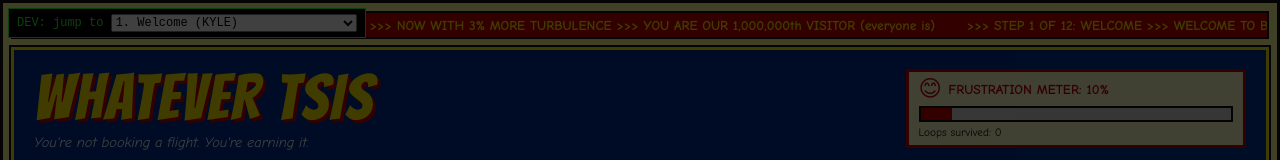
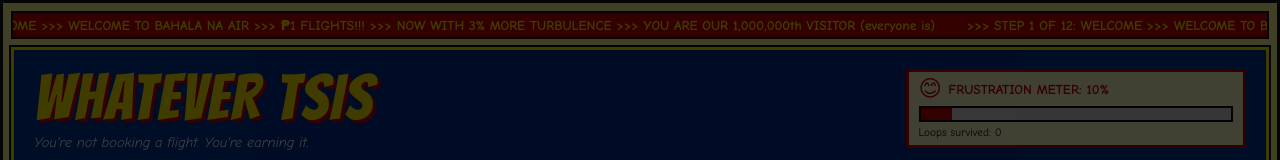
Before and after one commit to Zephyrdoestech/WhAtEvErTsIs, a React (Vite) app: page / in a window 1280 px wide. Shown: the top 160 px of the page. Built offline with nearby package versions, Linux system fonts and the light colour scheme.

Commit message:
fix: remove dev stage jumper

```diff
--- a/src/app/AppShell.css
+++ b/src/app/AppShell.css
@@ -62,6 +62,4 @@
 
 .survivor-badge { display: inline-block; margin-top: 0.5rem; padding: 0.2rem 0.6rem; background: var(--yellow); border: var(--border); color: var(--red); font: 400 1.1rem var(--font-display); letter-spacing: 0.04em; transform: rotate(-2deg); }
 
-.dev-jumper { position: fixed; left: 0.5rem; top: 0.5rem; z-index: 2000; padding: 0.3rem 0.5rem; background: #000; color: #33ff33; border: 1px solid #33ff33; font: 0.75rem var(--font-mono); }
-.dev-jumper select { max-width: 55vw; font: inherit; }
 .link-bar-slot:empty { display: none; }
--- a/src/app/AppShell.jsx
+++ b/src/app/AppShell.jsx
@@ -6,7 +6,6 @@ import useBooking from "../context/useBooking.js";
 import { getStage } from "../stages/index.js";
 import FrustrationMeter from "../components/layout/FrustrationMeter.jsx";
 import StepProgress from "../components/layout/StepProgress.jsx";
-import DevStageJumper from "../components/layout/DevStageJumper.jsx";
 import ChaosLayer from "../components/chaos/ChaosLayer.jsx";
 import { StageNavSlot } from "./stageNavSlot.js";
 import "./AppShell.css";
@@ -90,7 +89,6 @@ export default function AppShell() {
           <p>© 1999-2026 Bahala Na Air / whatevertsis. All wrongs reserved. Fictional airline. Not valid for travel.</p>
         </footer>
         <ChaosLayer />
-        {import.meta.env.DEV && <DevStageJumper />}
       </div>
       </StageNavSlot.Provider>
     </BookingProvider>
--- a/src/components/layout/DevStageJumper.jsx
+++ /dev/null
@@ -1,17 +0,0 @@
-// OWNER: KYLE — dev-only stage picker. AppShell only renders it when import.meta.env.DEV, so it never ships.
-import useBooking from "../../context/useBooking.js";
-import { STAGES } from "../../stages/index.js";
-
-export default function DevStageJumper() {
-  const { stage, goTo } = useBooking();
-  return (
-    <label className="dev-jumper">
-      DEV: jump to{" "}
-      <select value={stage} onChange={(e) => goTo(Number(e.target.value))}>
-        {STAGES.map((s) => (
-          <option key={s.id} value={s.id}>{s.id}. {s.title} ({s.owner})</option>
-        ))}
-      </select>
-    </label>
-  );
-}
```
